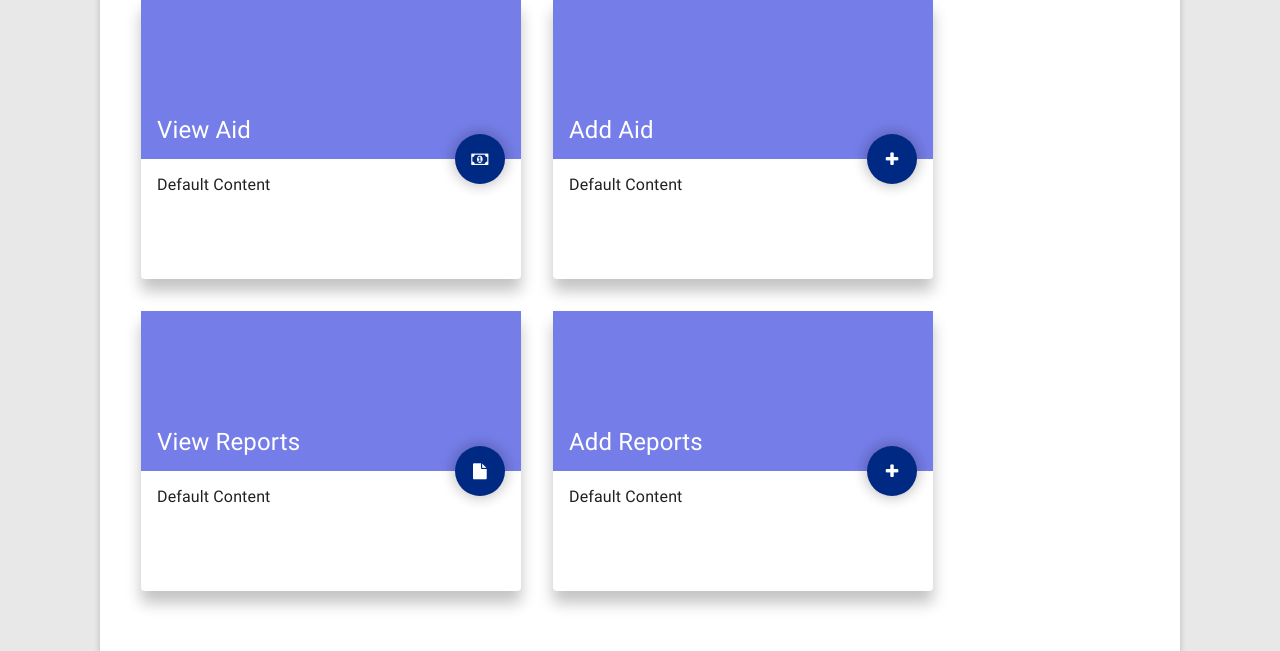
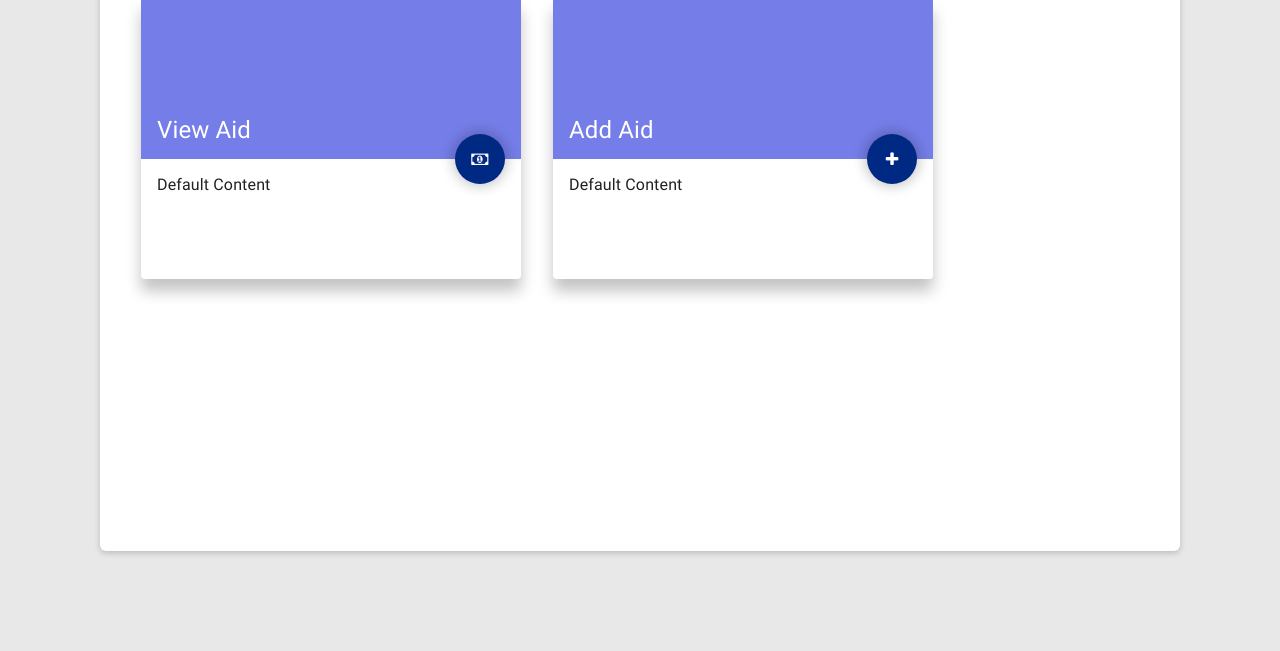
Before and after one commit to kaminskia1/SVC-DataTracker, a PHP site: page /src/index.php in a window 1280 px wide. Shown: the part 573-1224 px from the top of the page. Run offline with PHP 8.4, Linux system fonts and the light colour scheme; data that the repository does not hold is empty; classes that the project's autoload settings leave out are loaded by file name.

Commit message:
Initial Alpha Releease

```diff
--- a/src/init.php
+++ b/src/init.php
@@ -132,21 +132,21 @@ class Init
                     'callback'=>'aidAdd',
                     'public_name'=>"Add Aid",
                 ],
-
-                [
-                    'callback'=>'_title',
-                    'title'=>"Report",
-                ],
-                [
-                    'icon'=>'fa fa-file',
-                    'callback'=>'reportList',
-                    'public_name'=>'View Reports',
-                ],
-                [
-                    'icon'=>'fa fa-plus',
-                    'callback'=>'reportAdd',
-                    'public_name'=>"Generate Report",
-                ],
+//
+//                [
+//                    'callback'=>'_title',
+//                    'title'=>"Report",
+//                ],
+//                [
+//                    'icon'=>'fa fa-file',
+//                    'callback'=>'reportList',
+//                    'public_name'=>'View Reports',
+//                ],
+//                [
+//                    'icon'=>'fa fa-plus',
+//                    'callback'=>'reportAdd',
+//                    'public_name'=>"Generate Report",
+//                ],
 
             ]
         ]));
--- a/src/system/template.php
+++ b/src/system/template.php
@@ -48,18 +48,18 @@ class Template
                     'content' => 'Default Content',
                     'callback' => 'aidAdd'
                 ],
-                [
-                    'icon' => 'fa fa-file',
-                    'name' => "View Reports",
-                    'content' => 'Default Content',
-                    'callback' => 'reportList'
-                ],
-                [
-                    'icon' => 'fa fa-plus',
-                    'name' => "Add Reports",
-                    'content' => 'Default Content',
-                    'callback' => 'reportAdd'
-                ],
+//                [
+//                    'icon' => 'fa fa-file',
+//                    'name' => "View Reports",
+//                    'content' => 'Default Content',
+//                    'callback' => 'reportList'
+//                ],
+//                [
+//                    'icon' => 'fa fa-plus',
+//                    'name' => "Add Reports",
+//                    'content' => 'Default Content',
+//                    'callback' => 'reportAdd'
+//                ],
             ]
         ])];
     }
```
